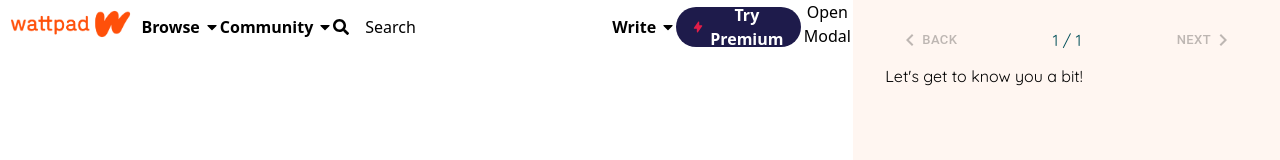
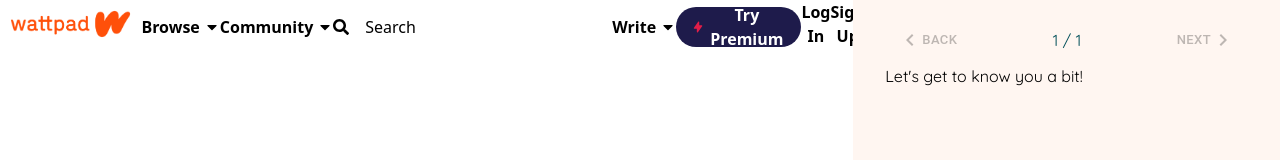
Before and after one commit to ZainMunir/crowd-computing-2024, a React (Vite) app: page /#/ in a window 1280 px wide. Shown: the top 160 px of the page. Built offline with nearby package versions, Linux system fonts and the light colour scheme.

Commit message:
add: re-useable account modal

```diff
--- /dev/null
+++ b/src/Clone/AccountModal.tsx
@@ -0,0 +1,55 @@
+import React from 'react';
+import Modal from './Modal';
+import { FcGoogle } from 'react-icons/fc';
+import { AiFillFacebook } from 'react-icons/ai';
+import { Divider } from '@mui/material';
+
+type Props = {
+  buttonComponent: React.ReactNode;
+  isSignUp: boolean;
+  flavourText: string;
+};
+
+const AccountModal = ({ buttonComponent, isSignUp, flavourText }: Props) => {
+  const [type, setType] = React.useState(isSignUp);
+  const typeString = type ? 'Sign up' : 'Log in';
+
+  return (
+    <Modal buttonComponent={buttonComponent}>
+      <div className="flex flex-col gap-6 px-6">
+        <div className="mb-4 text-center text-2xl font-bold">
+          {typeString} {type ? flavourText : 'to Wattpad'}
+        </div>
+        <button className="flex h-12 w-full items-center justify-center gap-2 self-center rounded-[32px] border-2 border-black font-bold">
+          <FcGoogle className="size-6" />
+          {typeString} with Google
+        </button>
+        <button className="flex h-12 w-full items-center justify-center gap-2 self-center rounded-[32px] border-2 border-black font-bold">
+          <AiFillFacebook className="size-6 text-indigo-800" />
+          {typeString} with Facebook
+        </button>
+        <Divider>or</Divider>
+        <button className="flex h-12 w-full items-center justify-center gap-2 self-center rounded-[32px] border-2 border-black bg-black font-bold text-white">
+          {typeString} with email
+        </button>
+        <div>
+          {!type && (
+            <button className="flex h-12 w-full items-center justify-center self-center rounded-[32px] hover:bg-gray-50">
+              Forgot password?
+            </button>
+          )}
+          <button
+            onClick={() => setType((prev) => !prev)}
+            className="flex h-12 w-full items-center justify-center self-center rounded-[32px] font-bold hover:bg-gray-50"
+          >
+            {type
+              ? "Don't have an account? Sign up"
+              : 'I already have an account'}
+          </button>
+        </div>
+      </div>
+    </Modal>
+  );
+};
+
+export default AccountModal;
--- a/src/Clone/Header.tsx
+++ b/src/Clone/Header.tsx
@@ -6,6 +6,7 @@ import { Divider } from '@mui/material';
 import createStory from '../resources/create-story.png';
 import { FaSearch } from 'react-icons/fa';
 import { HiLightningBolt } from 'react-icons/hi';
+import AccountModal from './AccountModal';
 
 const browse_options = [
   [
@@ -129,9 +130,16 @@ const Header = () => {
           <HiLightningBolt className="mr-1 text-rose-600" />
           Try Premium
         </button>
-        <Modal buttonComponent={<p>Open Modal</p>}>
-          <p>Modal Content</p>
-        </Modal>
+        <AccountModal
+          buttonComponent={<p className="font-bold">Log In</p>}
+          flavourText="to join the largest storytelling community"
+          isSignUp={false}
+        />
+        <AccountModal
+          buttonComponent={<p className="font-bold">Sign Up</p>}
+          isSignUp={true}
+          flavourText="to join the largest storytelling community"
+        />
       </div>
     </div>
   );
--- a/src/Clone/Modal.tsx
+++ b/src/Clone/Modal.tsx
@@ -1,5 +1,5 @@
 import React, { useEffect, useRef, useState } from 'react';
-import { IoCloseOutline } from "react-icons/io5";
+import { IoCloseOutline } from 'react-icons/io5';
 
 type ModalProps = {
   children: React.ReactNode;
@@ -26,21 +26,20 @@ const Modal = ({ children, buttonComponent }: ModalProps) => {
   const modalRef = useRef(null);
   useOutsideClick(modalRef, () => setIsOpen(false));
 
-
   return (
     <div className="relative inline-block">
       <button onClick={() => setIsOpen(true)}>{buttonComponent}</button>
       {isOpen && (
-        <div className="fixed inset-0 z-50 flex justify-center items-center  bg-black bg-opacity-50 ">
+        <div className="fixed inset-0 z-50 flex items-center justify-center bg-black bg-opacity-50">
           <div
             ref={modalRef}
-            className="relative w-full max-w-[400px] self-start mt-10 rounded-md bg-white p-6 drop-shadow-[0_0px_5px_rgba(0,0,0,0.25)] pt-12"
+            className="relative mt-10 w-full max-w-[400px] self-start rounded-md bg-white px-6 py-16 drop-shadow-[0_0px_5px_rgba(0,0,0,0.25)] "
           >
             <button
               onClick={() => setIsOpen(false)}
               className="absolute right-2 top-2 text-gray-500 hover:text-gray-700"
             >
-              <IoCloseOutline className='text-black text-2xl'/>
+              <IoCloseOutline className="text-2xl text-black" />
             </button>
             {children}
           </div>
```
